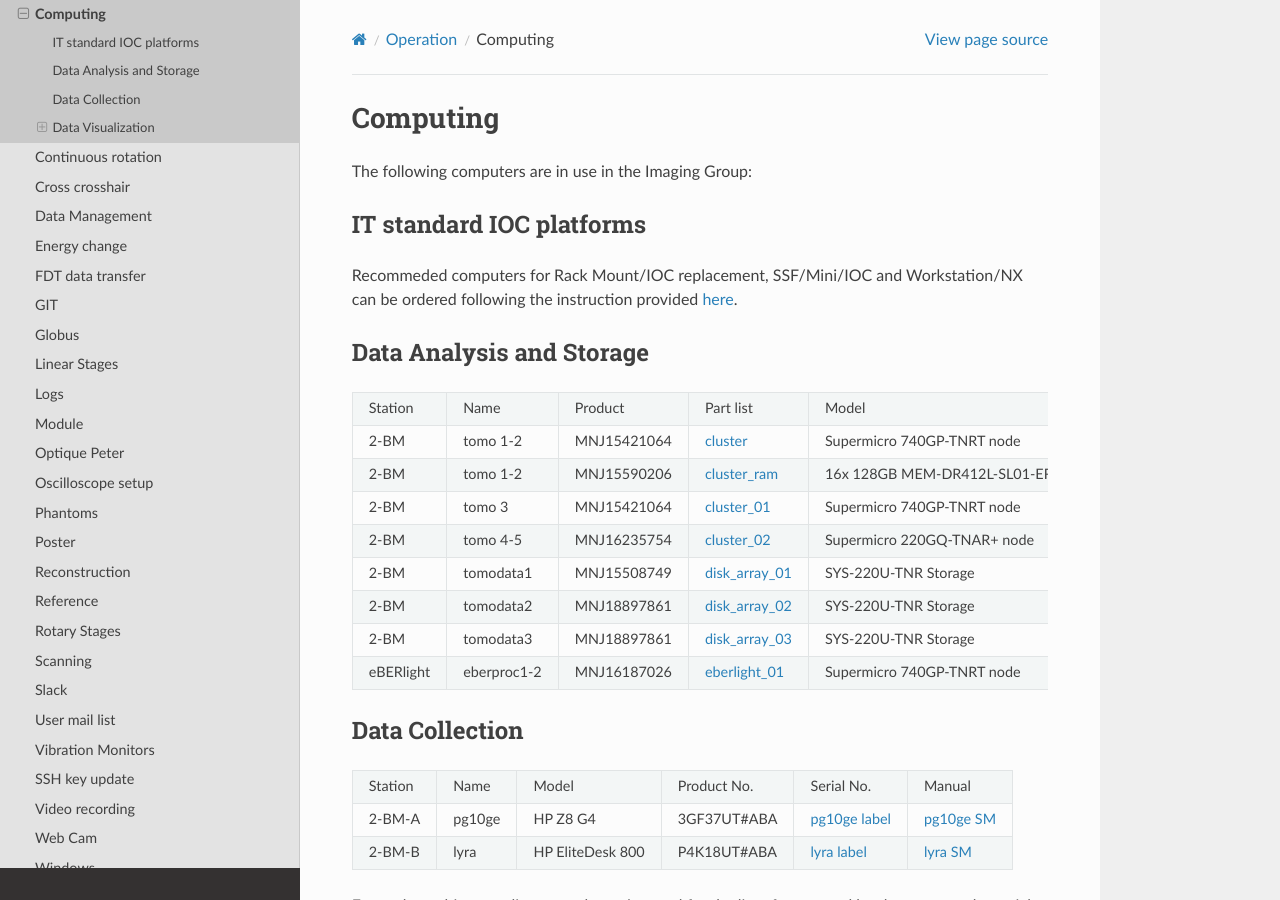
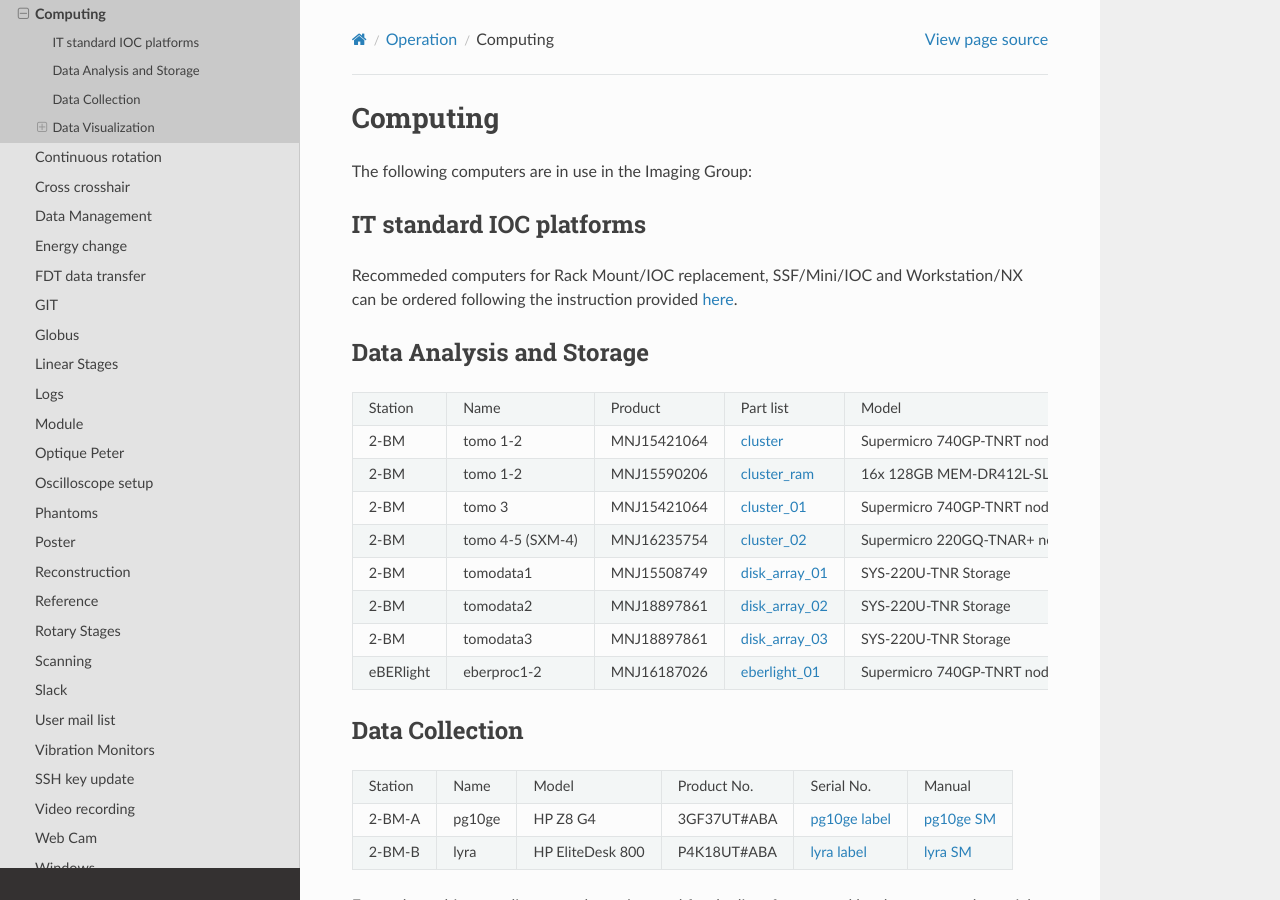
Before and after one commit to xray-imaging/2bm-docs, a Sphinx documentation site: the page built from docs/source/ops/item_022.rst, in a window 1280 px wide and 900 px high. Built offline with Sphinx 7.4.7 and the Read the Docs theme 2.0.0, drawn with Linux system fonts in a browser that asks for light colours; the version number could not be read and is left out.

Commit message:
added SXM-4 to tomo4-5

```diff
--- a/docs/source/ops/item_022.rst
+++ b/docs/source/ops/item_022.rst
@@ -34,25 +34,25 @@ provided `here <https://anl.box.com/s/iw6hpbnl09htihvp25eiek2kxs54iwsd>`_.
 Data Analysis and Storage
 -------------------------
 
-+-----------+--------------+---------------+-------------------+---------------------------------+------------------------+
-| Station   | Name         | Product       | Part list         |      Model                      |      Quote             |
-+-----------+--------------+---------------+-------------------+---------------------------------+------------------------+
-| 2-BM      | tomo 1-2     | MNJ15421064   | `cluster`_        |  Supermicro 740GP-TNRT node     | `cluster_quote`_       |
-+-----------+--------------+---------------+-------------------+---------------------------------+------------------------+
-| 2-BM      | tomo 1-2     | MNJ15590206   | `cluster_ram`_    |  16x 128GB MEM-DR412L-SL01-ER32 | `cluster_ram`_         |
-+-----------+--------------+---------------+-------------------+---------------------------------+------------------------+
-| 2-BM      | tomo 3       | MNJ15421064   | `cluster_01`_     |  Supermicro 740GP-TNRT node     | `cluster_quote_01`_    |
-+-----------+--------------+---------------+-------------------+---------------------------------+------------------------+
-| 2-BM      | tomo 4-5     | MNJ16235754   | `cluster_02`_     |  Supermicro 220GQ-TNAR+ node    | `cluster_quote_02`_    |
-+-----------+--------------+---------------+-------------------+---------------------------------+------------------------+
-| 2-BM      | tomodata1    | MNJ15508749   | `disk_array_01`_  |  SYS-220U-TNR Storage           | `disk_array_quote_01`_ |
-+-----------+--------------+---------------+-------------------+---------------------------------+------------------------+
-| 2-BM      | tomodata2    | MNJ18897861   | `disk_array_02`_  |  SYS-220U-TNR Storage           | `disk_array_quote_02`_ |
-+-----------+--------------+---------------+-------------------+---------------------------------+------------------------+
-| 2-BM      | tomodata3    | MNJ18897861   | `disk_array_03`_  |  SYS-220U-TNR Storage           | `disk_array_quote_03`_ |
-+-----------+--------------+---------------+-------------------+---------------------------------+------------------------+
-| eBERlight | eberproc1-2  | MNJ16187026   | `eberlight_01`_   |  Supermicro 740GP-TNRT node     | `eberlight_02`_        |
-+-----------+--------------+---------------+-------------------+---------------------------------+------------------------+
++-----------+--------------------+---------------+-------------------+---------------------------------+------------------------+
+| Station   | Name               | Product       | Part list         |      Model                      |      Quote             |
++-----------+--------------------+---------------+-------------------+---------------------------------+------------------------+
+| 2-BM      | tomo 1-2           | MNJ15421064   | `cluster`_        |  Supermicro 740GP-TNRT node     | `cluster_quote`_       |
++-----------+--------------------+---------------+-------------------+---------------------------------+------------------------+
+| 2-BM      | tomo 1-2           | MNJ15590206   | `cluster_ram`_    |  16x 128GB MEM-DR412L-SL01-ER32 | `cluster_ram`_         |
++-----------+--------------------+---------------+-------------------+---------------------------------+------------------------+
+| 2-BM      | tomo 3             | MNJ15421064   | `cluster_01`_     |  Supermicro 740GP-TNRT node     | `cluster_quote_01`_    |
++-----------+--------------------+---------------+-------------------+---------------------------------+------------------------+
+| 2-BM      | tomo 4-5 (SXM-4)   | MNJ16235754   | `cluster_02`_     |  Supermicro 220GQ-TNAR+ node    | `cluster_quote_02`_    |
++-----------+--------------------+---------------+-------------------+---------------------------------+------------------------+
+| 2-BM      | tomodata1          | MNJ15508749   | `disk_array_01`_  |  SYS-220U-TNR Storage           | `disk_array_quote_01`_ |
++-----------+--------------------+---------------+-------------------+---------------------------------+------------------------+
+| 2-BM      | tomodata2          | MNJ18897861   | `disk_array_02`_  |  SYS-220U-TNR Storage           | `disk_array_quote_02`_ |
++-----------+--------------------+---------------+-------------------+---------------------------------+------------------------+
+| 2-BM      | tomodata3          | MNJ18897861   | `disk_array_03`_  |  SYS-220U-TNR Storage           | `disk_array_quote_03`_ |
++-----------+--------------------+---------------+-------------------+---------------------------------+------------------------+
+| eBERlight | eberproc1-2        | MNJ16187026   | `eberlight_01`_   |  Supermicro 740GP-TNRT node     | `eberlight_02`_        |
++-----------+--------------------+---------------+-------------------+---------------------------------+------------------------+
 
 
 Data Collection
```
